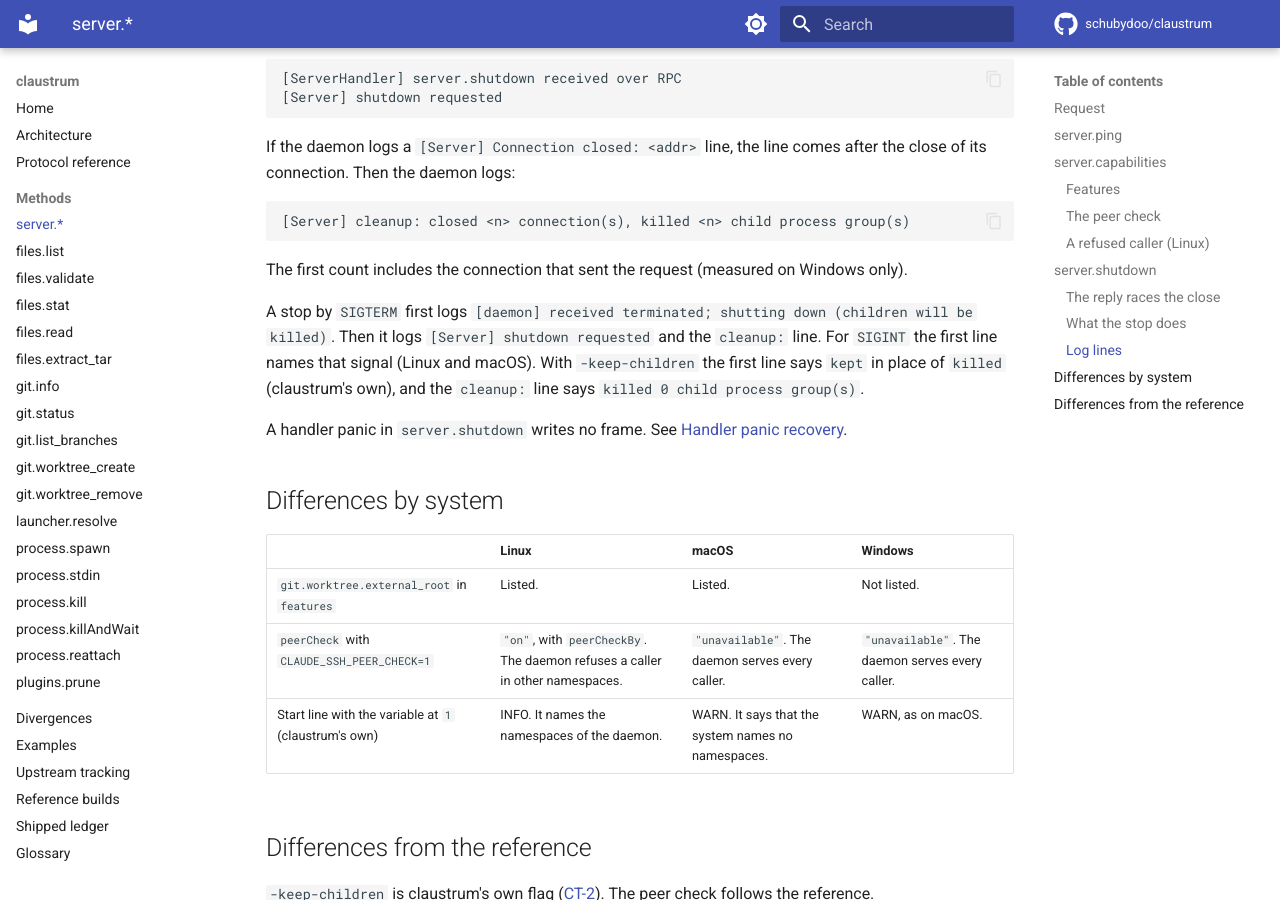
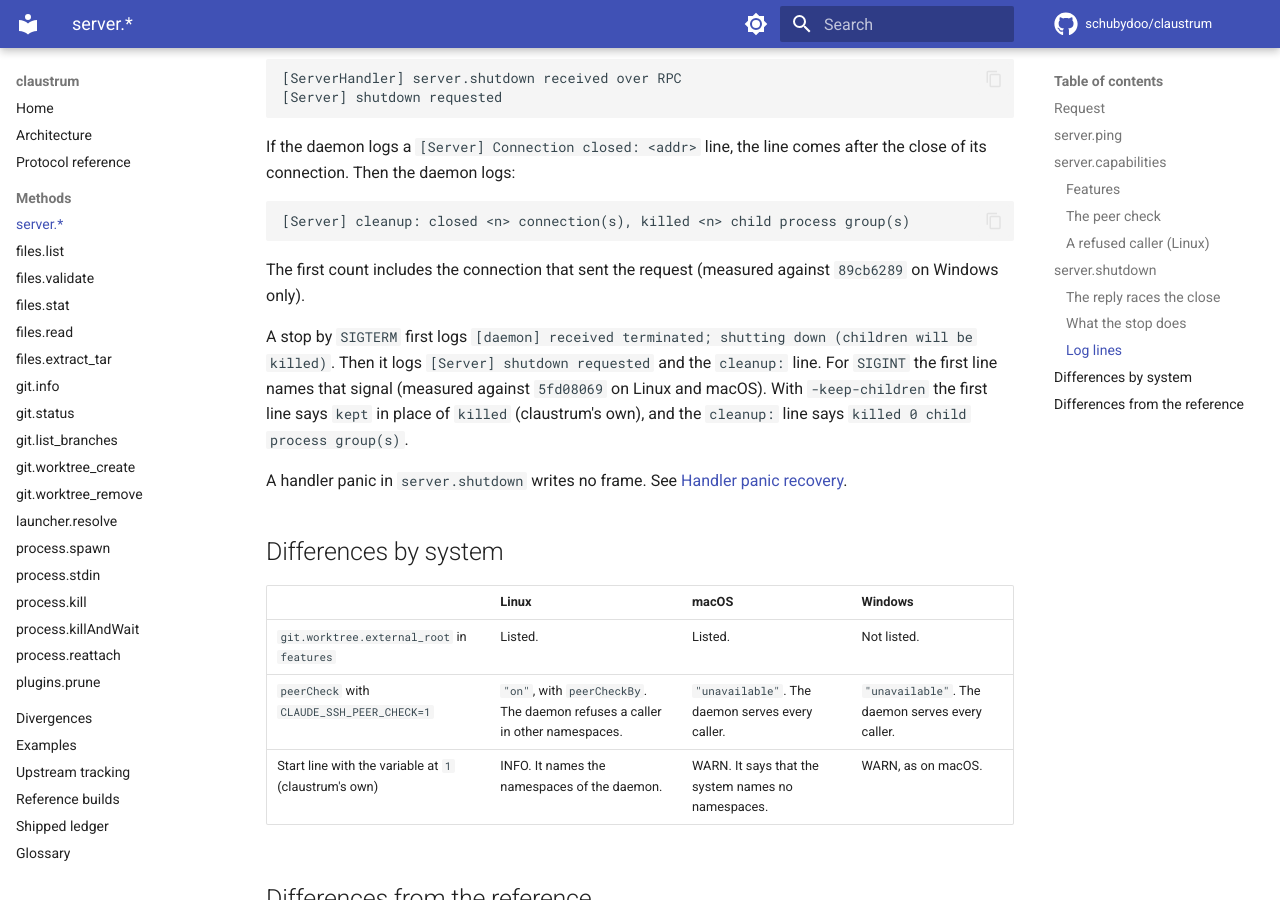
Before and after one commit to schubydoo/claustrum, an MkDocs documentation site: the page built from docs/protocol/server.md, in a window 1280 px wide and 900 px high, scrolled down 3951 px. Built offline with MkDocs 1.6.1 and Material for MkDocs 9.7.7, drawn with Linux system fonts in a browser that asks for light colours; comment, search, counter and statistics services are not loaded.

Commit message:
docs: keep the build and system marks of the spawn, server and launcher rules
Co-Authored-By: Claude Opus 5.5 <noreply@anthropic.com>

````diff
--- a/docs/protocol/server.md
+++ b/docs/protocol/server.md
@@ -134,9 +134,9 @@ If the daemon logs a `[Server] Connection closed: <addr>` line, the line comes a
 [Server] cleanup: closed <n> connection(s), killed <n> child process group(s)
 ```
 
-The first count includes the connection that sent the request (measured on Windows only).
+The first count includes the connection that sent the request (measured against `89cb6289` on Windows only).
 
-A stop by `SIGTERM` first logs `[daemon] received terminated; shutting down (children will be killed)`. Then it logs `[Server] shutdown requested` and the `cleanup:` line. For `SIGINT` the first line names that signal (Linux and macOS). With `-keep-children` the first line says `kept` in place of `killed` (claustrum's own), and the `cleanup:` line says `killed 0 child process group(s)`.
+A stop by `SIGTERM` first logs `[daemon] received terminated; shutting down (children will be killed)`. Then it logs `[Server] shutdown requested` and the `cleanup:` line. For `SIGINT` the first line names that signal (measured against `5fd08069` on Linux and macOS). With `-keep-children` the first line says `kept` in place of `killed` (claustrum's own), and the `cleanup:` line says `killed 0 child process group(s)`.
 
 A handler panic in `server.shutdown` writes no frame. See [Handler panic recovery](../PROTOCOL.md#handler-panic-recovery).
 
````
Also changed, not shown: docs/protocol/launcher-resolve.md (+1 -1 lines), docs/protocol/process-spawn.md (+1 -1 lines).
